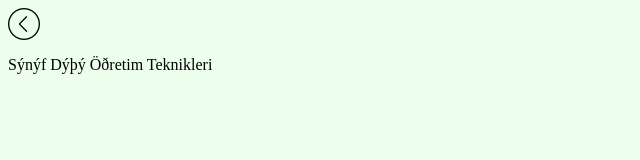
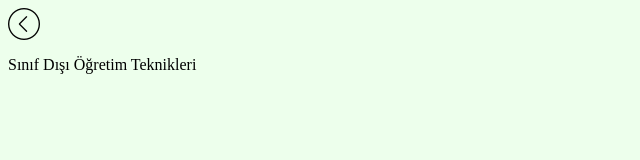
Before and after one commit to safakcosplay/ogretimteknikleri, a plain HTML site: page sinifDisiOgretimTeknikleri.htm in a window 1280 px wide. Shown: the full height of the page, 0-640 px from the left. Drawn offline with Linux system fonts and the light colour scheme.

Commit message:
Update sinifDisiOgretimTeknikleri.htm

```diff
--- a/sinifDisiOgretimTeknikleri.htm
+++ b/sinifDisiOgretimTeknikleri.htm
@@ -3,14 +3,14 @@
 <head>
 <meta http-equiv="Content-Language" content="tr">
 <meta http-equiv="Content-Type" content="text/html; charset=utf-8">
-<title>Sýnýf Dýþý Öðretim Teknikleri</title>
+<title>Sınıf Dışı Öğretim Teknikleri</title>
 </head>
 
 <body bgcolor="#EDFFEC">
 
 <p><a href="index.htm">
 <img border="0" src="resimler/sol.png" width="32" height="32"></a></p>
-<p>Sýnýf Dýþý Öðretim Teknikleri</p>
+<p>Sınıf Dışı Öğretim Teknikleri</p>
 
 </body>
 
```
